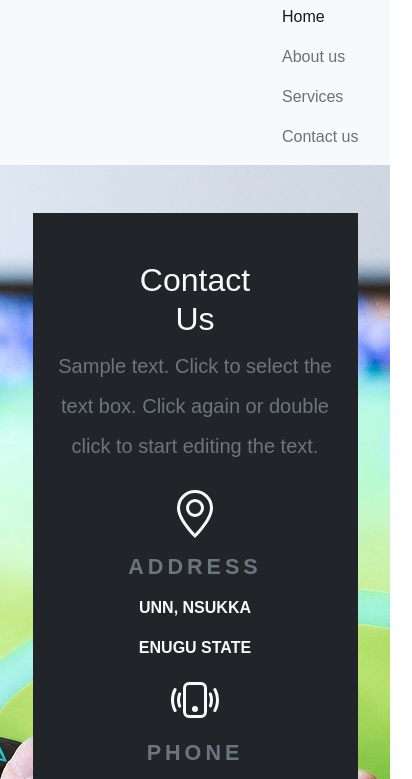
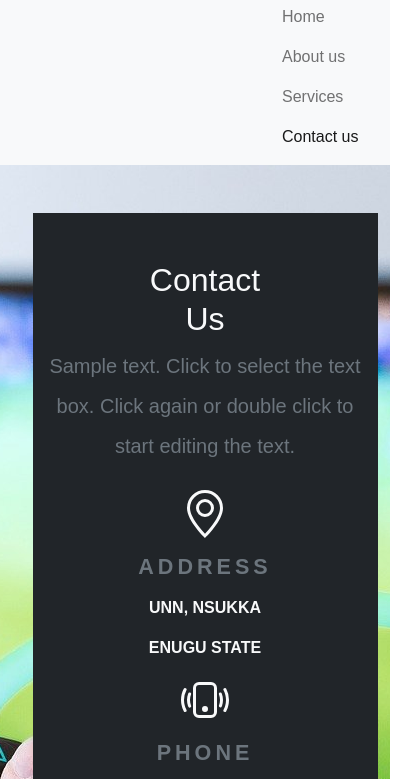
Before and after one commit to Jargohillzz/activity8, a plain HTML site: page contact-us.html in a window 390 px wide. Shown: the part 58-837 px from the top of the page, 412 px wide, since content can reach past the window. Drawn offline with Linux system fonts and the light colour scheme.

Commit message:
activeness changes

```diff
--- a/contact-us.html
+++ b/contact-us.html
@@ -33,7 +33,7 @@
         >
           <ul class="navbar-nav">
             <li class="nav-item">
-              <a class="nav-link active" href="./index.html">Home</a>
+              <a class="nav-link" href="./index.html">Home</a>
             </li>
             <li class="nav-item">
               <a class="nav-link" href="./about-us.html">About us</a>
@@ -42,7 +42,7 @@
               <a class="nav-link" href="./services.html">Services</a>
             </li>
             <li class="nav-item">
-              <a class="nav-link" href="./contact-us.html">Contact us</a>
+              <a class="nav-link active" href="./contact-us.html">Contact us</a>
             </li>
           </ul>
         </div>
--- a/css/style.css
+++ b/css/style.css
@@ -77,9 +77,10 @@ span img {
   margin: auto auto;
 }
 
-@media only screen and (max-width: 768px) and (min-width: 430px) {
+@media only screen and (max-width: 768px) {
   body {
-    min-width: 431px;
+    min-width: 430px;
+    max-width: 768px;
   }
   .container {
     padding: 0;
@@ -174,7 +175,6 @@ span img {
     font-size: 0.7rem;
   }
   .contact-us-page {
-    background: url(../images/gaming-contact.jpg) no-repeat;
     background-size: inherit;
     background-position: center;
   }
```
Also changed, not shown: about-us.html (+2 -2 lines), services.html (+2 -2 lines).
